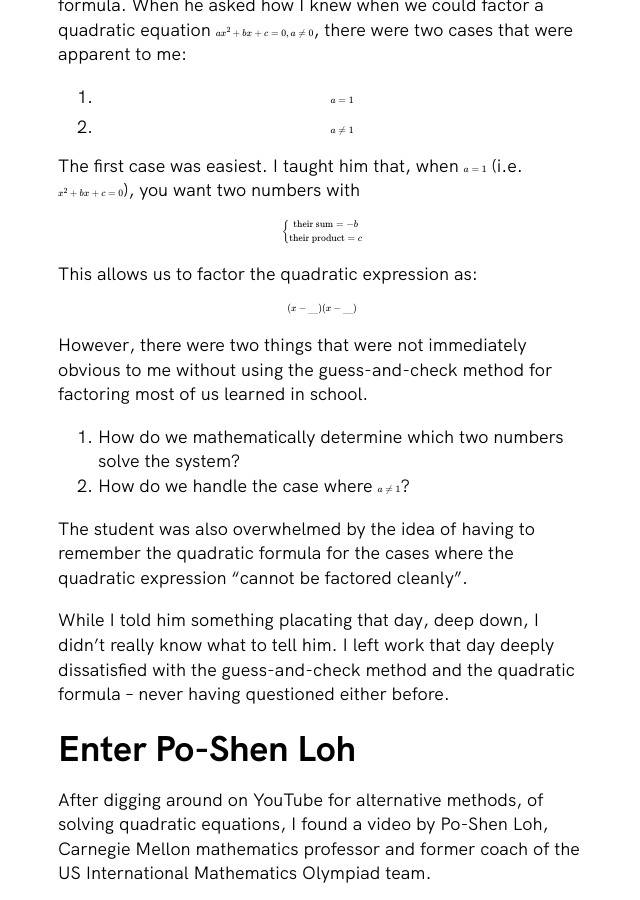
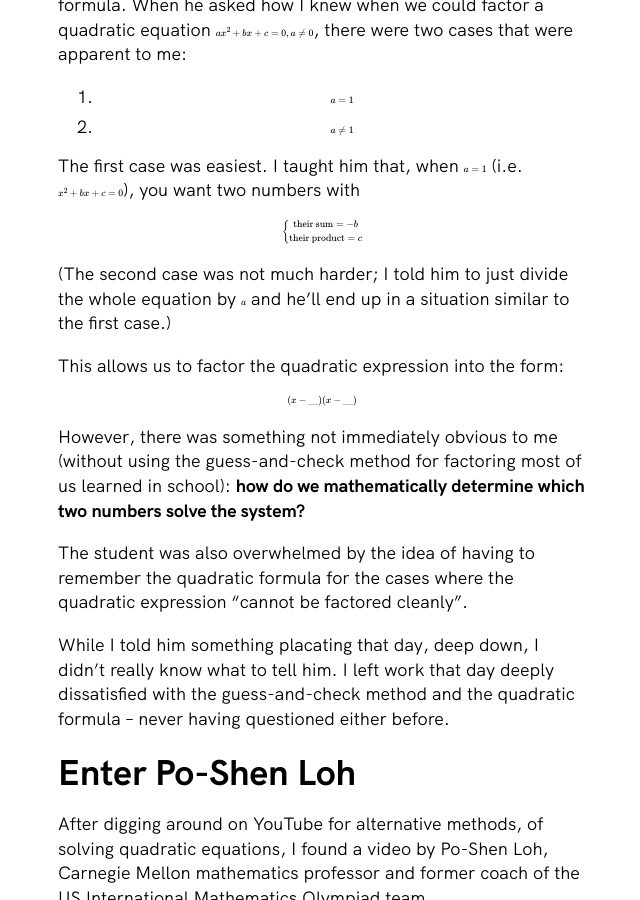
Before and after one commit to njerig/personal-website, a Jekyll site: the page built from _posts/2024-02-28-quadratic-equations.md, in a window 1280 px wide and 900 px high, scrolled down 720 px. Shown: the whole window, without its empty margins (318-958 px from the left). Built offline with Jekyll 4.4.1, drawn with Linux system fonts in a browser that asks for light colours; formulas are drawn with MathJax 3; grey boxes are pictures that could not be loaded.

Commit message:
“Quadratic Equations” edits

```diff
--- a/_posts/2024-02-28-quadratic-equations.md
+++ b/_posts/2024-02-28-quadratic-equations.md
@@ -24,14 +24,13 @@ $$
 \right.
 $$
 
-This allows us to factor the quadratic expression as:
+(The second case was not much harder; I told him to just divide the whole equation by $$a$$ and he'll end up in a situation similar to the first case.)
+
+This allows us to factor the quadratic expression into the form:
 
 $$(x - \underline{\hspace{1em}})(x - \underline{\hspace{1em}})$$
 
-However, there were two things that were not immediately obvious to me without using the guess-and-check method for factoring most of us learned in school.
-
-1. How do we mathematically determine which two numbers solve the system?
-2. How do we handle the case where $$a \neq 1$$?
+However, there was something not immediately obvious to me (without using the guess-and-check method for factoring most of us learned in school): **how do we mathematically determine which two numbers solve the system?**
 
 The student was also overwhelmed by the idea of having to remember the quadratic formula for the cases where the quadratic expression "cannot be factored cleanly".
 
```
